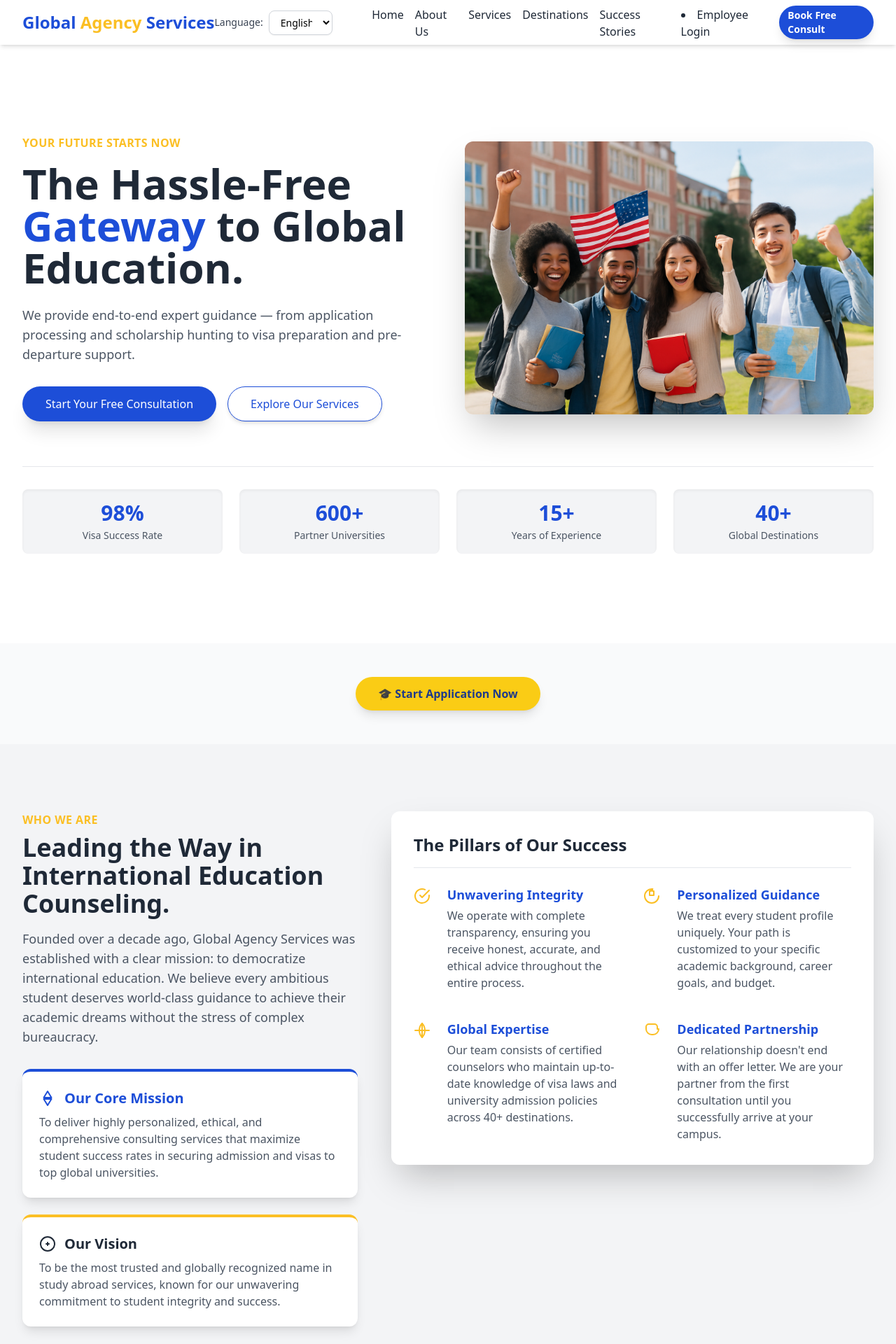
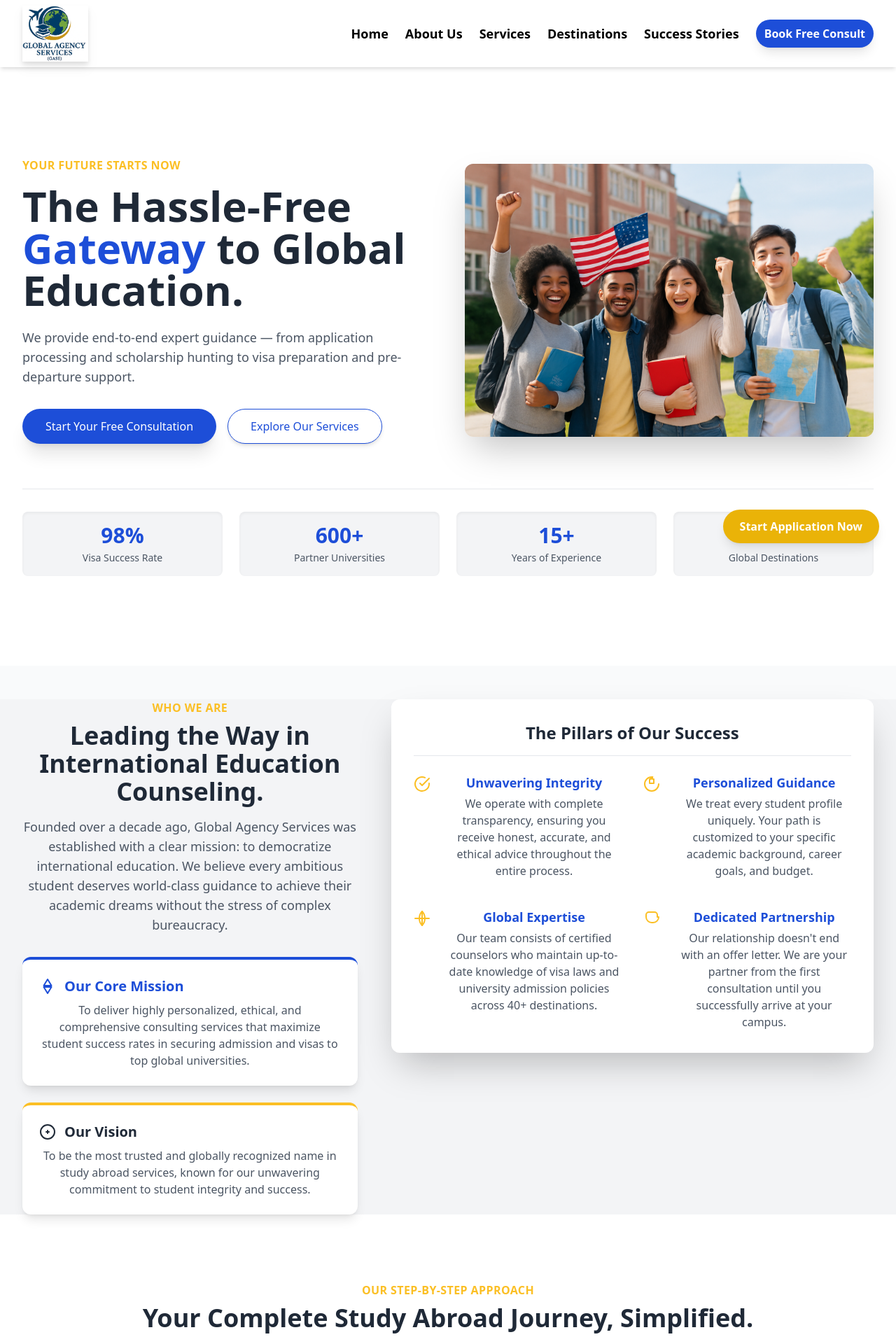
Before and after one commit to eng-mwaweza/Global-agency, a Django app: page / in a window 1280 px wide. Shown: the top 1920 px of the page at 70% size. Run offline with Django 4.2, Linux system fonts and the light colour scheme; some libraries are stand-ins or nearby versions.

Commit message:
UI & Responsiveness Updates
- Refactored navigation bar and footer
- Adjusted hero section and homepage paddings
- Updated floating 'Start Application' button behavior
- Made dashboard responsive
- Adjusted logo sizes and hidden language selector
- Minor UI/UX improvements

```diff
--- a/employee/urls.py
+++ b/employee/urls.py
@@ -1,8 +1,12 @@
 from django.urls import path
 from . import views
+
 app_name = 'employee'
+
 urlpatterns = [
     path('login/', views.employee_login, name='employee_login'),
     path('dashboard/', views.employee_dashboard, name='employee_dashboard'),
     path('logout/', views.employee_logout, name='employee_logout'),
+    path('application/<int:pk>/', views.application_detail, name='application_detail'),
+
 ]
--- a/templates/global_agency/includes/about.html
+++ b/templates/global_agency/includes/about.html
@@ -1,4 +1,4 @@
-<section id="about" class="py-16 sm:py-24 bg-gray-100">
+<section id="about" class="pt-0 pb-0 bg-gray-100 scroll-mt-20">
         <div class="max-w-7xl mx-auto px-4 sm:px-6 lg:px-8">
             <div class="lg:grid lg:grid-cols-12 lg:gap-12 items-start">
 
--- a/templates/global_agency/includes/footer.html
+++ b/templates/global_agency/includes/footer.html
@@ -8,6 +8,11 @@
             <a href="#" class="text-gray-400 hover:text-white transition duration-150" data-lang-key="footer_privacy">Privacy Policy</a>
             <span class="text-gray-600">|</span>
             <a href="#" class="text-gray-400 hover:text-white transition duration-150" data-lang-key="footer_terms">Terms of Service</a>
+            <span class="text-gray-600">|</span>
+            <a href="{% url 'employee:employee_login' %}"
+               class="text-gray-400 hover:text-white transition duration-150">
+               Employee Login
+            </a>
         </div>
     </div>
 </footer>
--- a/templates/global_agency/includes/hero.html
+++ b/templates/global_agency/includes/hero.html
@@ -1,7 +1,7 @@
 {% load static %}
 
 <!-- 1. Hero Section -->
-<header id="home" class="bg-white py-16 sm:py-24 lg:py-32">
+<header id="home" class="bg-white py-1 sm:py-24 lg:py-32">
     <div class="max-w-7xl mx-auto px-4 sm:px-6 lg:px-8">
         <div class="lg:grid lg:grid-cols-12 lg:gap-12 items-center">
 
--- a/templates/global_agency/includes/navbar.html
+++ b/templates/global_agency/includes/navbar.html
@@ -1,46 +1,79 @@
+{% load static %}
 <nav class="bg-white shadow-md sticky top-0 z-50">
   <div class="max-w-7xl mx-auto px-4 sm:px-6 lg:px-8">
-            <div class="flex justify-between items-center h-16">
-                <!-- Logo/Brand - Global Agency Services -->
-                <div class="flex-shrink-0">
-                    <span class="text-2xl font-extrabold text-primary-blue">Global <span class="text-accent-gold">Agency</span> Services</span>
-                </div>
+    <div class="flex justify-between items-center h-24">
 
-                <!-- Desktop Menu and Language Switcher -->
-                <div class="flex items-center space-x-4">
-                    <!-- Language Selector (Toggle Switch) -->
-                    <div class="flex items-center space-x-2">
-                        <label for="language-selector" data-lang-key="language_label" class="text-sm font-medium text-gray-700">Language:</label>
-                        <select id="language-selector" class="block w-full py-1.5 px-3 border border-gray-300 bg-white rounded-lg shadow-sm focus:outline-none focus:ring-primary-blue focus:border-primary-blue text-sm">
+      <!-- Logo -->
+      <a href="{% url 'global_agency:home' %}">
+        <img
+          src="{% static 'global_agency/img/logo.png' %}"
+          alt="Global Agency Logo"
+          class="h-16 w-auto md:h-20 object-contain drop-shadow-lg"
+        />
+      </a>
+
+      <!-- Desktop Menu -->
+      <div class="hidden md:flex items-center space-x-6">
+        <a href="#home" class="hover:text-primary-blue transition duration-150 font-semibold text-base md:text-lg">Home</a>
+        <a href="#about" class="hover:text-primary-blue transition duration-150 font-semibold text-base md:text-lg">About Us</a>
+        <a href="#services" class="hover:text-primary-blue transition duration-150 font-semibold text-base md:text-lg">Services</a>
+        <a href="#destinations" class="hover:text-primary-blue transition duration-150 font-semibold text-base md:text-lg">Destinations</a>
+        <a href="#success" class="hover:text-primary-blue transition duration-150 font-semibold text-base md:text-lg">Success Stories</a>
+
+        <a href="{% url 'global_agency:contact' %}"
+           class="bg-primary-blue text-white px-3 py-2 rounded-full text-sm md:text-base font-semibold shadow-lg hover:bg-blue-800 transition duration-300 transform hover:scale-[1.02]">
+           Book Free Consult
+        </a>
+
+        <!-- Desktop Language Selector (hidden) -->
+        <div class="flex items-center space-x-2 hidden">
+          <label for="language-selector" class="text-sm md:text-base font-medium text-gray-700">Language:</label>
+          <select id="language-selector" class="block w-full py-1 px-2 md:px-3 border border-gray-300 bg-white rounded-lg shadow-sm text-sm md:text-base">
             <option value="en">English</option>
             <option value="sw">Kiswahili</option>
             <option value="ar">العربية</option>
           </select>
         </div>
+      </div>
 
-                    <div class="hidden md:block">
-                        <div class="ml-10 flex items-baseline space-x-4 text-dark-text font-medium">
-                            <a href="#home" class="hover:text-primary-blue transition duration-150" data-lang-key="nav_home">Home</a>
-                            <a href="#about" class="hover:text-primary-blue transition duration-150" data-lang-key="nav_about">About Us</a>
-                            <a href="#services" class="hover:text-primary-blue transition duration-150" data-lang-key="nav_services">Services</a>
-                            <a href="#destinations" class="hover:text-primary-blue transition duration-150" data-lang-key="nav_destinations">Destinations</a>
-                            <a href="#success" class="hover:text-primary-blue transition duration-150" data-lang-key="nav_success">Success Stories</a>
-
-                            <li><a href="{% url 'employee:employee_login' %}">Employee Login</a></li>
-
-                            <a href="#contact" class="bg-primary-blue text-white px-3 py-1 rounded-full text-sm font-semibold shadow-lg hover:bg-blue-800 transition duration-300" data-lang-key="nav_consult">
-                                Book Free Consult
-                            </a>
-                        </div>
+      <!-- Mobile Menu Button -->
+      <div class="md:hidden flex items-center">
+        <button id="mobile-menu-button" class="text-primary-blue hover:text-blue-800 focus:outline-none">
+          <svg class="w-6 h-6" xmlns="http://www.w3.org/2000/svg" viewBox="0 0 24 24">
+            <path d="M3 12h18M3 6h18M3 18h18" />
+          </svg>
+        </button>
       </div>
     </div>
 
-                <!-- Mobile Menu Button (Hamburger) - Non-functional placeholder -->
-                <div class="md:hidden">
-                    <button class="text-primary-blue hover:text-blue-800 focus:outline-none">
-                        <svg class="w-6 h-6" xmlns="http://www.w3.org/2000/svg" viewBox="0 0 24 24"><path class="icon-svg" d="M3 12h18M3 6h18M3 18h18"/></svg>
-                    </button>
+    <!-- Mobile Menu -->
+    <div id="mobile-menu" class="hidden md:hidden mt-2 space-y-2">
+      <a href="#home" class="block px-4 py-2 text-gray-700 font-medium hover:bg-gray-100 rounded">Home</a>
+      <a href="#about" class="block px-4 py-2 text-gray-700 font-medium hover:bg-gray-100 rounded">About Us</a>
+      <a href="#services" class="block px-4 py-2 text-gray-700 font-medium hover:bg-gray-100 rounded">Services</a>
+      <a href="#destinations" class="block px-4 py-2 text-gray-700 font-medium hover:bg-gray-100 rounded">Destinations</a>
+      <a href="#success" class="block px-4 py-2 text-gray-700 font-medium hover:bg-gray-100 rounded">Success Stories</a>
+      <a href="{% url 'global_agency:contact' %}" class="block px-4 py-2 text-white bg-primary-blue rounded font-medium hover:bg-blue-800">Book Free Consult</a>
+
+      <!-- Mobile Language Selector (hidden) -->
+      <div class="flex items-center px-4 py-2 space-x-2 hidden">
+        <label for="mobile-language-selector" class="text-gray-700 font-medium">Language:</label>
+        <select id="mobile-language-selector" class="block w-full py-1 px-2 border border-gray-300 bg-white rounded-md text-sm">
+          <option value="en">English</option>
+          <option value="sw">Kiswahili</option>
+          <option value="ar">العربية</option>
+        </select>
       </div>
     </div>
   </div>
 </nav>
+
+<script>
+  // Toggle mobile menu
+  const btn = document.getElementById('mobile-menu-button');
+  const menu = document.getElementById('mobile-menu');
+
+  btn.addEventListener('click', () => {
+    menu.classList.toggle('hidden');
+  });
+</script>
--- a/templates/global_agency/index.html
+++ b/templates/global_agency/index.html
@@ -2,12 +2,31 @@
 {% block title %}Home{% endblock %}
 {% block content %}
 {% include 'global_agency/includes/hero.html' %}<div class="text-center my-12">
-  <a href="{% url 'global_agency:start_application' %}"
-     class="inline-flex items-center px-8 py-3 bg-yellow-400 hover:bg-yellow-500 text-blue-900 font-semibold rounded-full shadow-lg transition-all duration-300 transform hover:scale-105">
-    🎓 Start Application Now
-  </a>
-</div>
+ <!-- Floating Start Application Button -->
+<a href="{% url 'global_agency:start_application' %}"
+   id="startApplicationBtn"
+   class="fixed bottom-6 right-6 sm:bottom-6 sm:right-6 bg-yellow-500 hover:bg-yellow-600 text-white font-bold py-3 px-6 rounded-full shadow-lg z-50 transition-transform transform hover:scale-105">
+   Start Application Now
+</a>
+<script>
+  // Get the button
+  const btn = document.getElementById('startApplicationBtn');
 
+  let lastScrollTop = 0;
+
+  window.addEventListener('scroll', function() {
+    const st = window.pageYOffset || document.documentElement.scrollTop;
+
+    if (st > lastScrollTop) {
+      // Scrolling down → hide button slightly
+      btn.style.transform = 'translateY(100px)';
+    } else {
+      // Scrolling up → show button
+      btn.style.transform = 'translateY(0)';
+    }
+    lastScrollTop = st <= 0 ? 0 : st; // For Mobile or negative scrolling
+  });
+</script>
 {% include 'global_agency/includes/about.html' %}
 {% include 'global_agency/includes/services.html' %}
 {% include 'global_agency/includes/success.html' %}
```
Also changed, not shown: employee/templates/employee/application_detail.html (added, +87 -0 lines), employee/templates/employee/dashboard.html (+50 -40 lines), employee/views.py (+13 -4 lines), db.sqlite3, static/global_agency/img/logo.png. Lines whose indentation alone changed are shown as unchanged.
